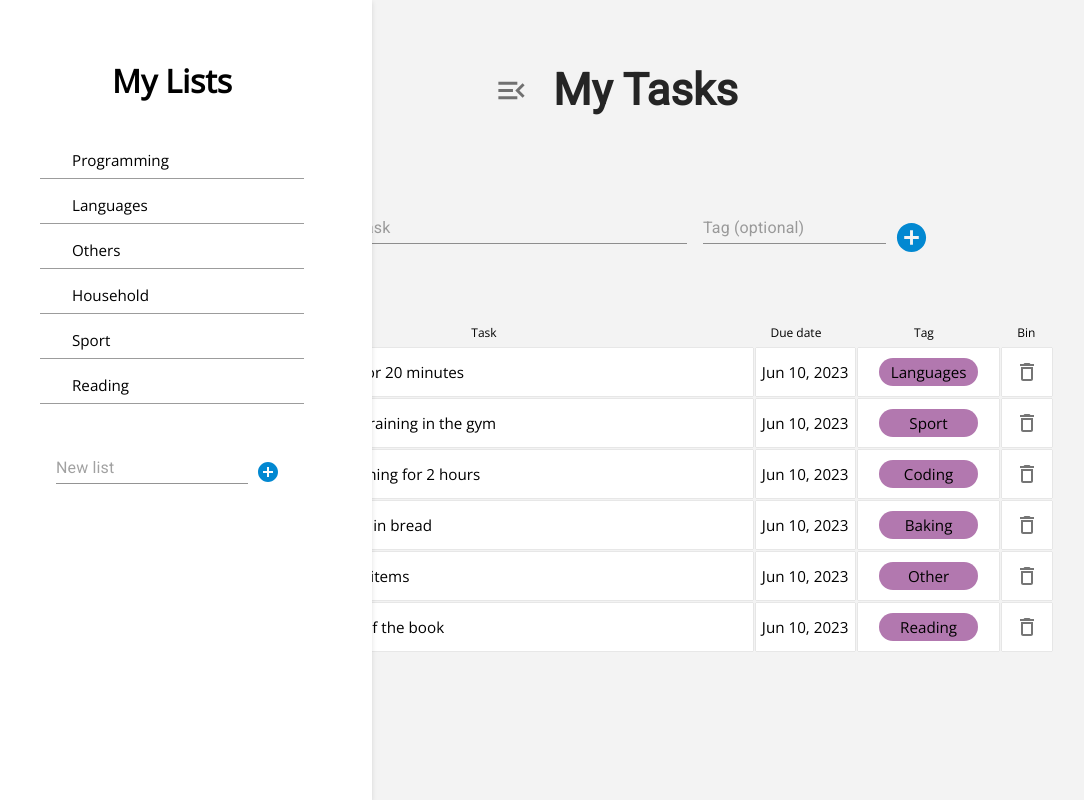
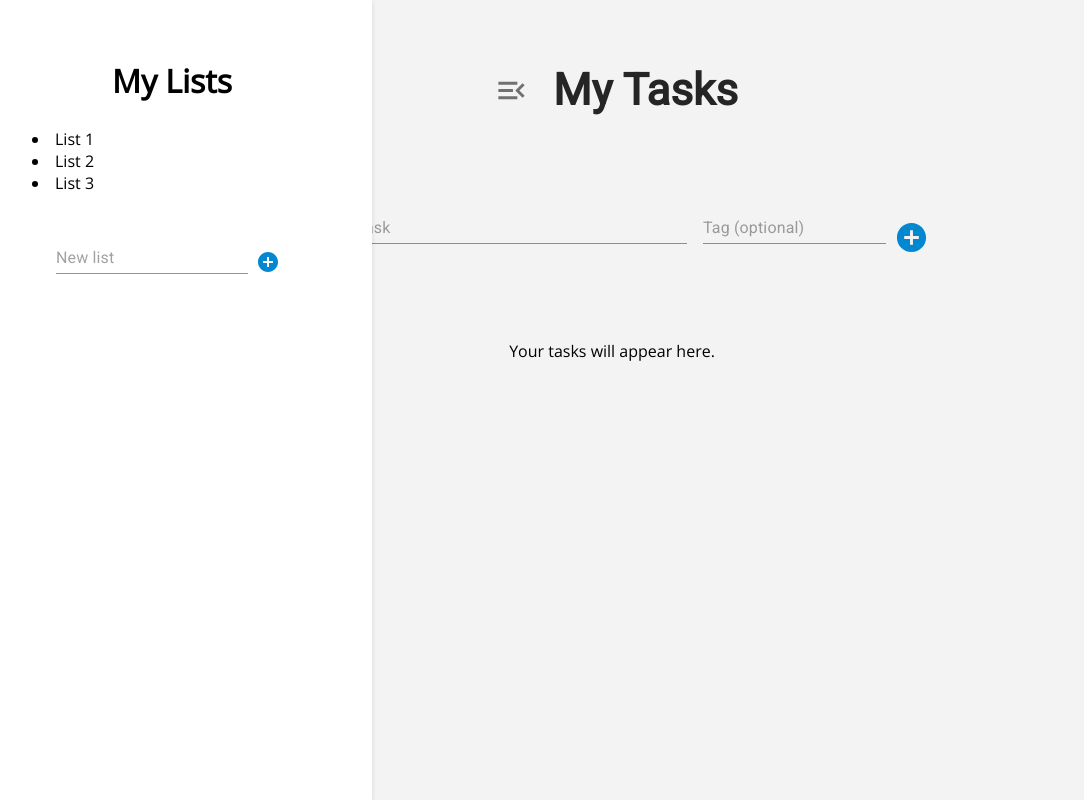
Before and after one commit to thepierrre/to-do-app, a React (Vite) app: page / in a window 1280 px wide. Both pictures are taken after a click on the button 539 px from the left and 90 px from the top of the page. Shown: the whole page, without its empty margins (28-1112 px from the left). Built offline with nearby package versions, Linux system fonts and the light colour scheme.

Commit message:
30 May 2023 1

```diff
--- a/src/App.jsx
+++ b/src/App.jsx
@@ -1,4 +1,4 @@
-import { useState } from "react";
+import { useState, useEffect } from "react";
 import { DateTime } from "luxon";
 
 import Header from "./components/Layout/Header";
@@ -9,7 +9,8 @@ import SideBar from "./components/SideBar/SideBar";
 import "./App.css";
 
 const date = DateTime.local(2023, 6, 10);
-const formattedDate = date.toLocaleString({
+
+export const formattedDate = date.toLocaleString({
   month: "short",
   day: "numeric",
   year: "numeric",
@@ -60,6 +61,7 @@ let DUMMY_TASKS = [
   },
 ];
 
+
 let DUMMY_LISTS = [
   {
     id: 1,
@@ -76,12 +78,12 @@ let DUMMY_LISTS = [
     name: "List 3",
     tasks: [DUMMY_TASKS],
   },
+];
 
-];
 
 function App() {
   const [enteredTask, setEnteredTask] = useState("");
-  const [tasks, setTasks] = useState(DUMMY_TASKS);
+  const [tasks, setTasks] = useState([]);
   const [calendarIsShown, setCalendarIsShown] = useState(false);
   const [sideBarIsShown, setSideBarIsShown] = useState(false);
   const [selectedDay, setSelectedDay] = useState(undefined);
@@ -93,13 +95,13 @@ function App() {
 
   const handleDayClick = (day, { selectedDay }) => {
     setSelectedDay(selectedDay ? undefined : day);
-    console.log(
-      day.toLocaleDateString("en-UK", {
-        day: "numeric",
-        month: "short",
-        year: "numeric",
-      })
-    );
+    // console.log(
+    //   day.toLocaleDateString("en-UK", {
+    //     day: "numeric",
+    //     month: "short",
+    //     year: "numeric",
+    //   })
+    // );
   };
 
   const taskInputChangeHandler = (event) => {
@@ -108,12 +110,21 @@ function App() {
 
   const tagInputChangeHandler = (event) => {
     setEnteredTag(event.target.value);
-    console.log(event.target.value);
+    // console.log(event.target.value);
+    console.log(DUMMY_TASKS);
   };
 
   const enteredTaskIsValid = enteredTask.trim().length !== 0;
 
-  const enteredTagIsValid = enteredTag.trim().length !== 0;
+  // const enteredTagIsValid = enteredTag.trim().length !== 0;
+
+  const formattedDate = selectedDay
+  ? selectedDay.toLocaleDateString("en-UK", {
+      day: "numeric",
+      month: "short",
+      year: "numeric",
+    })
+  : "no date"
 
   const addNewTaskHandler = (event) => {
     event.preventDefault();
@@ -121,18 +132,17 @@ function App() {
       const newTask = {
         id: tasks.length + 1,
         text: enteredTask,
-        date: selectedDay
-          ? selectedDay.toLocaleDateString("en-UK", {
-              day: "numeric",
-              month: "short",
-              year: "numeric",
-            })
-          : "no date",
+        date: formattedDate,
         category: enteredTag ? enteredTag : "no tag",
         isDone: false,
       };
+
+
       setTasks((prevTasks) => [newTask, ...prevTasks]);
+
+      localStorage.setItem("tasks", JSON.stringify([newTask, ...tasks]));
       setEnteredTask("");
+      event.target.value = "";
     }
   };
 
@@ -141,8 +151,6 @@ function App() {
       addNewTaskHandler(event);
     }
   };
-
-
 
   const markTaskAsDoneHandler = (taskId) => {
     setTasks((prevTasks) => {
@@ -153,30 +161,33 @@ function App() {
           return task;
         }
       });
-
-      // const doneTask = updatedTasks.find((task) => task.id === taskId && task.isDone)
-      // if (doneTask) {
-      //   const doneTaskIndex = updatedTasks.indexOf(doneTask);
-      //   updatedTasks.push(updatedTasks.splice(doneTaskIndex, 1)[0]);
-      // }
-
       return updatedTasks;
     });
   };
 
   const removeTaskHandler = (taskId) => {
-    setTasks((prevTasks) => prevTasks.filter((task) => task.id !== taskId));
-    console.log(DUMMY_LISTS);
+    setTasks((prevTasks) => {
+      const updatedTasks = prevTasks.filter((task) => task.id !== taskId);
+      localStorage.setItem("tasks", JSON.stringify([...updatedTasks]));
+      return updatedTasks;
+    });
   };
 
   const toggleSideBar = () => {
     setSideBarIsShown(!sideBarIsShown);
   };
 
+  useEffect(() => {
+    const storedTasks = localStorage.getItem("tasks", JSON.stringify(tasks));
+    if (storedTasks) {
+      setTasks(JSON.parse(storedTasks));
+    }
+  }, []);
+
   return (
     <div className="app">
       <Header toggleSideBar={toggleSideBar} sideBarIsShown={sideBarIsShown} />
-      {sideBarIsShown && <SideBar />}
+      {sideBarIsShown && <SideBar TASKS={DUMMY_TASKS} LISTS={DUMMY_LISTS}/>}
       <NewTask
         taskInputChangeHandler={taskInputChangeHandler}
         tagInputChangeHandler={tagInputChangeHandler}
--- a/src/components/NewTask/CalendarMenu.css
+++ /dev/null
@@ -1,3 +0,0 @@
-.calendar-menu {
-    border-radius: 0 !important;
-}
--- /dev/null
+++ b/src/components/SideBar/MyLists.css
@@ -0,0 +1,23 @@
+.lists {
+    position: relative;
+    margin-top: 2rem;
+    width: 70%;
+  }
+
+  .lists > h2 {
+    text-align: center;
+    font-size: 2rem;
+  }
+
+.lists > ul {
+    list-style: none;
+    padding: 0;
+    margin-top: 2.5rem;
+}
+
+.lists > ul > li {
+    padding: 0.5rem 2rem 0.5rem 2rem;
+    margin: 0.5rem;
+    border-bottom: 1px solid rgb(156, 156, 156);
+    font-size: 0.95rem;
+}
--- /dev/null
+++ b/src/components/SideBar/MyLists.jsx
@@ -0,0 +1,18 @@
+import './MyLists.css';
+
+const myLists = (props) => {
+    const { LISTS } = props;
+
+    const listsList = LISTS.map((list) => (
+        <li key={list.id}>{list.name}</li>
+    ))
+
+  return (
+    <div className="lists">
+      <h2>My Lists</h2>
+      {listsList}
+    </div>
+  );
+};
+
+export default myLists;
--- /dev/null
+++ b/src/components/SideBar/NewList.css
@@ -0,0 +1,8 @@
+.input-container {
+    margin-top: 3rem;
+    text-align: center;
+}
+
+.input {
+    width: 12rem;
+}
--- /dev/null
+++ b/src/components/SideBar/NewList.jsx
@@ -0,0 +1,22 @@
+import './NewList.css';
+
+import IconButton from "@mui/material/IconButton";
+import AddCircleIcon from "@mui/icons-material/AddCircle";
+import DeleteOutlineIcon from "@mui/icons-material/DeleteOutline";
+import FormControl from "@mui/material/FormControl";
+import Input from "@mui/material/Input";
+
+const NewList = (props) => {
+  return (
+    <div className="input-container">
+      <FormControl>
+        <Input placeholder="New list" className="input" />
+      </FormControl>
+      <IconButton>
+        <AddCircleIcon color="info" />
+      </IconButton>
+    </div>
+  );
+};
+
+export default NewList;
--- a/src/components/SideBar/SideBar.css
+++ b/src/components/SideBar/SideBar.css
@@ -1,7 +1,8 @@
 .side-bar {
     position: fixed;
+    flex-direction: column;
     display: flex;
-    justify-content: center;
+    align-items: center;
     left: 0;
     top: 0;
     bottom: 0;
@@ -22,38 +23,7 @@
     animation-direction: reverse;
   }
 
-  .side-bar--content {
-    position: relative;
-    margin-top: 2rem;
-    width: 70%;
-  }
 
-  .side-bar--content > h2 {
-    text-align: center;
-    font-size: 2rem;
-  }
-
-.side-bar--content > ul {
-    list-style: none;
-    padding: 0;
-    margin-top: 2.5rem;
-}
-
-.side-bar--content > ul > li {
-    padding: 0.5rem 2rem 0.5rem 2rem;
-    margin: 0.5rem;
-    border-bottom: 1px solid rgb(156, 156, 156);
-    font-size: 0.95rem;
-}
-
-.input-items {
-    margin-top: 3rem;
-    text-align: center;
-}
-
-.my-lists--input {
-    width: 12rem;
-}
 
 @keyframes slide-from-left {
     0% {
--- a/src/components/SideBar/SideBar.jsx
+++ b/src/components/SideBar/SideBar.jsx
@@ -1,33 +1,16 @@
 import './SideBar.css';
-import IconButton from "@mui/material/IconButton";
-import AddCircleIcon from "@mui/icons-material/AddCircle";
-import DeleteOutlineIcon from "@mui/icons-material/DeleteOutline";
-import FormControl from "@mui/material/FormControl";
-import Input from "@mui/material/Input";
+import MyLists from './MyLists';
+import NewList from './NewList';
 
-const SideBar = ({ sideBarIsShown }) => {
+
+const SideBar = (props) => {
+    const { sideBarIsShown, TASKS, LISTS } = props;
+
     return (
         <>
             <div className={`side-bar ${sideBarIsShown ? 'disappear' : 'appear'}`}>
-               <div className="side-bar--content">
-                <h2>My Lists</h2>
-                <ul>
-                    <li>Programming</li>
-                    <li>Languages</li>
-                    <li>Others</li>
-                    <li>Household</li>
-                    <li>Sport</li>
-                    <li>Reading</li>
-                </ul>
-                <div className="input-items">
-                <FormControl>
-                    <Input placeholder="New list" className="my-lists--input"/>
-                </FormControl>
-                <IconButton>
-                    <AddCircleIcon color="info"/>
-                </IconButton>
-                </div>
-                </div>
+                <MyLists TASKS={TASKS} LISTS={LISTS}/>
+                <NewList />
             </div>
         </>
     )
--- a/src/components/TaskList/SingleTask.css
+++ b/src/components/TaskList/SingleTask.css
@@ -83,3 +83,7 @@
 [contentEditable]:focus {
     outline: 2px solid #0288d1;
 }
+
+.past-date {
+    color: rgb(181, 0, 0);
+}
--- a/src/components/TaskList/SingleTask.jsx
+++ b/src/components/TaskList/SingleTask.jsx
@@ -17,11 +17,8 @@ const SingleTask = (props) => {
   } = props;
 
   const taskTextClassName = `task-bar--item text ${props.isDone ? "done" : ""}`;
-  const taskDateClassName = `${
-    date === "no date"
-      ? "task-bar--item due-date no-date"
-      : "task-bar--item due-date"
-  }`;
+
+  const taskDateClassName = `task-bar--item due-date ${date === "no date" ? "no-date" : ""} ${new Date(date) < new Date() ? "past-date" : ""}`
 
   const taskTagInnerClassName = `${
     category === "" || category === "no tag" ? "tag-inner empty" : "tag-inner"
@@ -37,7 +34,7 @@ const SingleTask = (props) => {
       <div contentEditable="true" suppressContentEditableWarning={true} className={taskTextClassName}>{text}</div>
       <div className={taskDateClassName}>{date}</div>
       <div className="task-bar--item tag">
-        <div className={taskTagInnerClassName}>{category}</div>
+        <div className={taskTagInnerClassName} contentEditable="true" suppressContentEditableWarning={true}>{category}</div>
       </div>
       <div className="task-bar--item button remove">
         <IconButton onClick={removeTaskHandler}>
--- a/src/components/TaskList/TaskList.jsx
+++ b/src/components/TaskList/TaskList.jsx
@@ -4,21 +4,25 @@ import SingleTask from "./SingleTask";
 import "./TaskList.css";
 
 const TaskList = (props) => {
-  const tasksList = props.tasks.map((task) => (
+  const { tasks, removeTaskHandler, markTaskAsDoneHandler } = props;
+
+  const tasksList = tasks.map((task) => (
     <SingleTask
       key={task.id}
       text={task.text}
       date={task.date}
       category={task.category}
       isDone={task.isDone}
-      removeTaskHandler={() => props.removeTaskHandler(task.id)}
-      markTaskAsDoneHandler={() => props.markTaskAsDoneHandler(task.id)}
+      removeTaskHandler={() => removeTaskHandler(task.id)}
+      markTaskAsDoneHandler={() => markTaskAsDoneHandler(task.id)}
     />
   ));
 
   return (
     <>
       <div className="task-list">
+        {tasks.length === 0 && <p>Your tasks will appear here.</p>}
+        {tasks.length !== 0 && (
           <div className="column-titles">
             <p className="bar-label label-done">Done</p>
             <p className="bar-label label-text">Task</p>
@@ -26,6 +30,7 @@ const TaskList = (props) => {
             <p className="bar-label label-tag">Tag</p>
             <p className="bar-label label-remove">Bin</p>
           </div>
+        )}
         {tasksList}
       </div>
     </>
```
Also changed, not shown: src/components/TaskList/TaskList.css (line endings or trailing spaces). Lines whose indentation alone changed are shown as unchanged.
